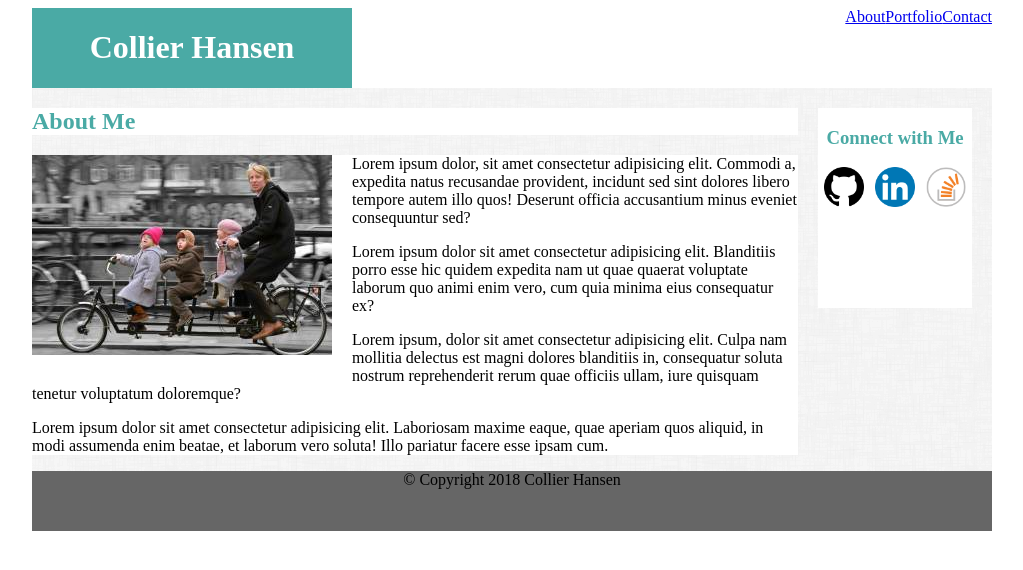
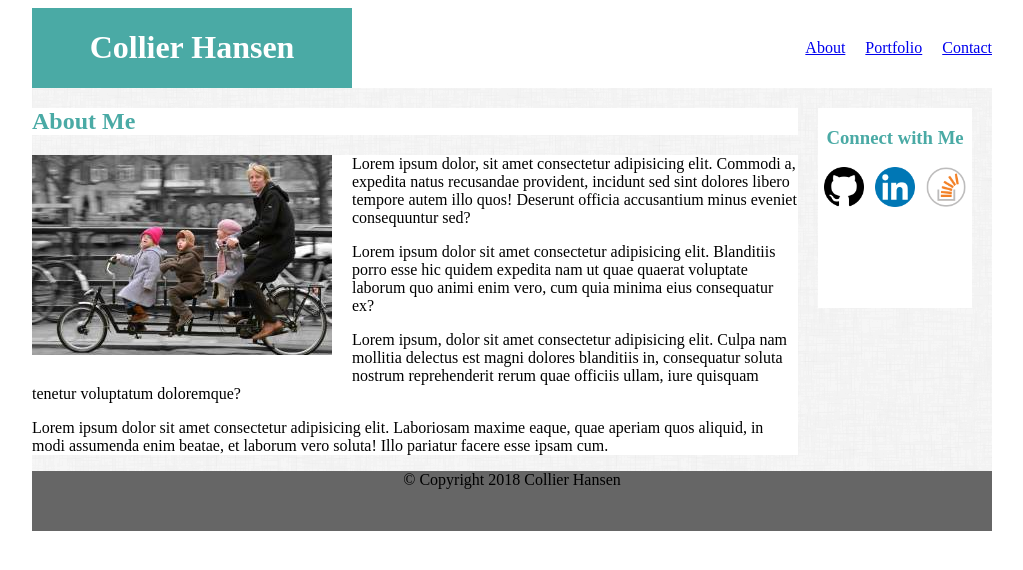
Before and after one commit to coffeewhistle/Basic-Portfolio, a plain HTML site: page index.html in a window 1280 px wide. Shown: the whole page, without its empty margins (128-1151 px from the left). Drawn offline with Linux system fonts and the light colour scheme.

Commit message:
style nav li elements

```diff
--- a/assets/css/style-2.css
+++ b/assets/css/style-2.css
@@ -29,8 +29,8 @@ header {
 }
 
 .nav-option{
-    margin-right: 0px;
     padding-right: 0px;
+    margin: auto 0px auto 20px;
 }
 
 .main-body {
```
